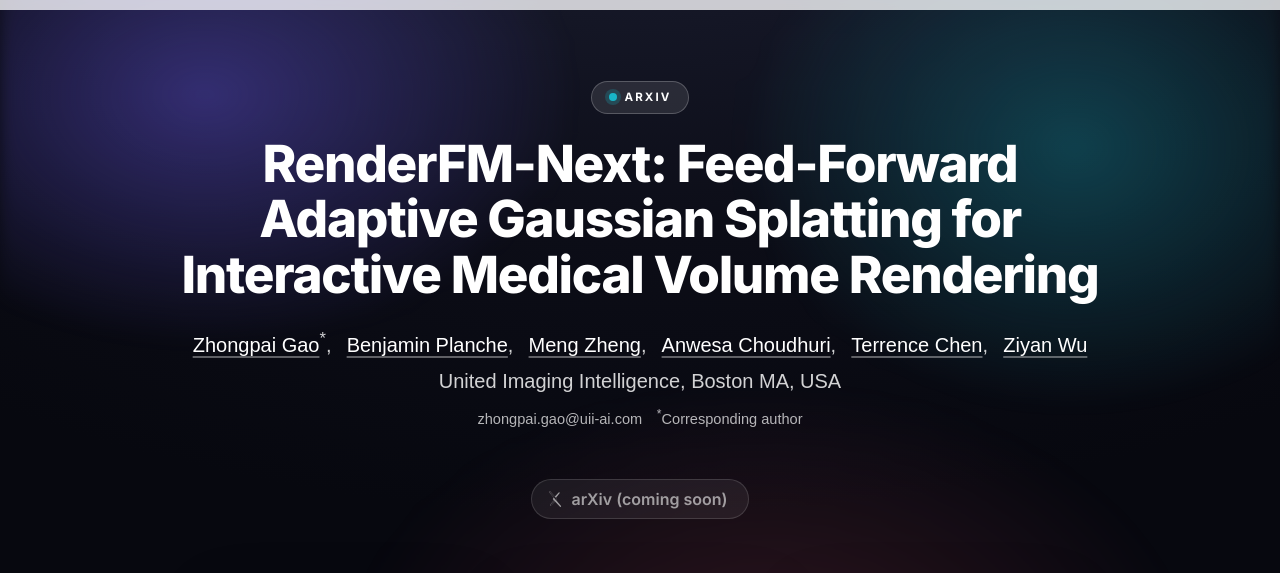
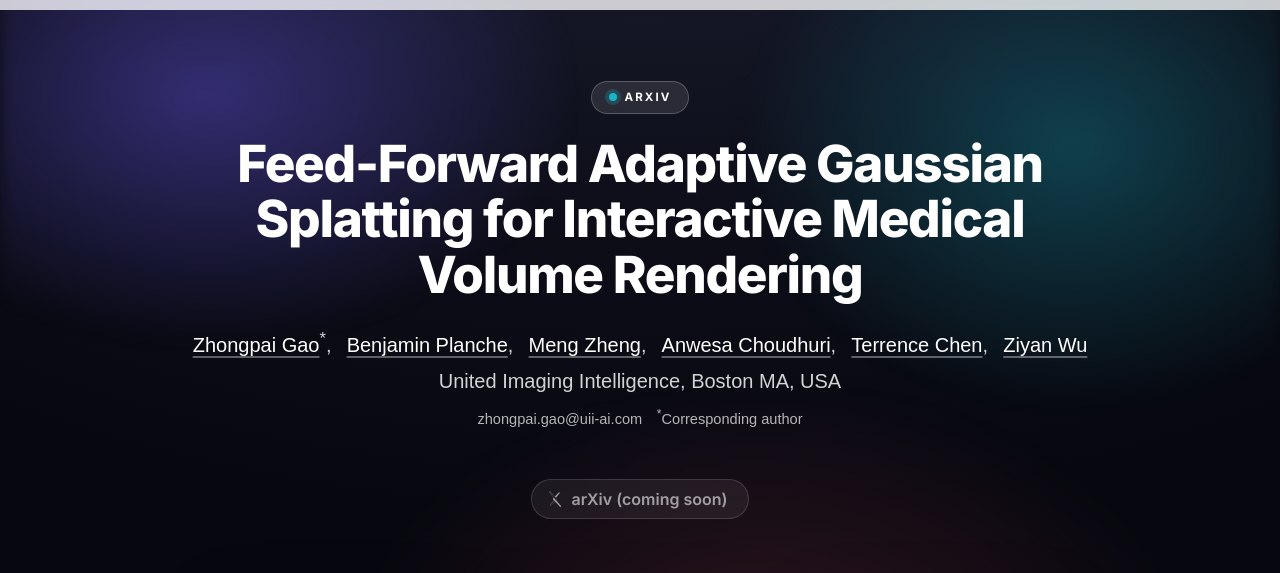
Before and after one commit to Gaozhongpai/renderfmnext, a plain HTML site: page index.html in a window 1280 px wide. Shown: the part 51-624 px from the top of the page. Drawn offline with Linux system fonts and the light colour scheme; a web font is replaced by a local one.

Commit message:
RenderFM-Next: use the paper title without the name prefix
Co-Authored-By: Claude <noreply@anthropic.com>
Claude-Session: https://claude.ai/code/session_012yFTtEQAa6abirX9MT5GjP

```diff
--- a/index.html
+++ b/index.html
@@ -3,9 +3,9 @@
 
 <head>
   <meta charset="utf-8">
-  <meta name="description" content="RenderFM-Next: Feed-Forward Adaptive Gaussian Splatting for Interactive Medical Volume Rendering. One feed-forward model turns a CT or MR volume into Gaussians once, then renders, edits transfer functions and clips in real time.">
+  <meta name="description" content="Feed-Forward Adaptive Gaussian Splatting for Interactive Medical Volume Rendering. One feed-forward model turns a CT or MR volume into Gaussians once, then renders, edits transfer functions and clips in real time.">
   <meta property="og:title" content="RenderFM-Next" />
-  <meta property="og:description" content="RenderFM-Next: Feed-Forward Adaptive Gaussian Splatting for Interactive Medical Volume Rendering" />
+  <meta property="og:description" content="Feed-Forward Adaptive Gaussian Splatting for Interactive Medical Volume Rendering" />
   <meta property="og:url" content="https://gaozhongpai.github.io/renderfmnext/" />
   <meta property="og:image" content="static/images/renderfmnext.webp" />
   <meta property="og:image:width" content="512" />
@@ -18,7 +18,7 @@
   <meta name="keywords" content="RenderFM-Next, Render-FM, feed-forward, Gaussian Splatting, medical volume rendering, CT, MRI, transfer function, clipping plane, cinematic rendering">
   <meta name="viewport" content="width=device-width, initial-scale=1">
 
-  <title>RenderFM-Next: Feed-Forward Adaptive Gaussian Splatting for Interactive Medical Volume Rendering</title>
+  <title>Feed-Forward Adaptive Gaussian Splatting for Interactive Medical Volume Rendering</title>
   <link rel="icon" type="image/webp" href="static/images/renderfmnext.webp">
 
 
@@ -90,7 +90,7 @@
         <div class="columns is-centered">
           <div class="column has-text-centered">
             <span class="nd-venue"><span class="dot"></span>arXiv</span>
-            <h1 class="title is-1 publication-title">RenderFM-Next: Feed-Forward Adaptive Gaussian Splatting for Interactive Medical Volume Rendering</h1>
+            <h1 class="title is-1 publication-title">Feed-Forward Adaptive Gaussian Splatting for Interactive Medical Volume Rendering</h1>
 
             <div class="is-size-5 publication-authors">
               <span class="author-block">
```
Also changed, not shown: 1 other file.
